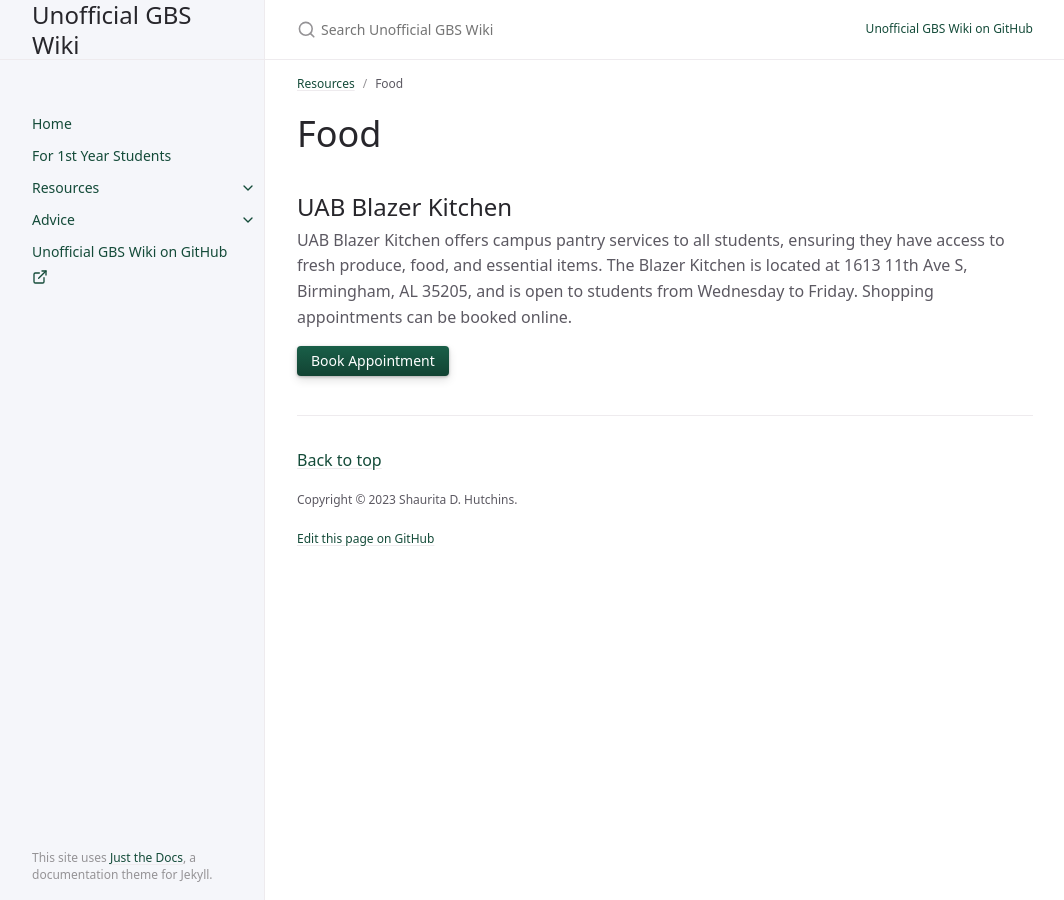
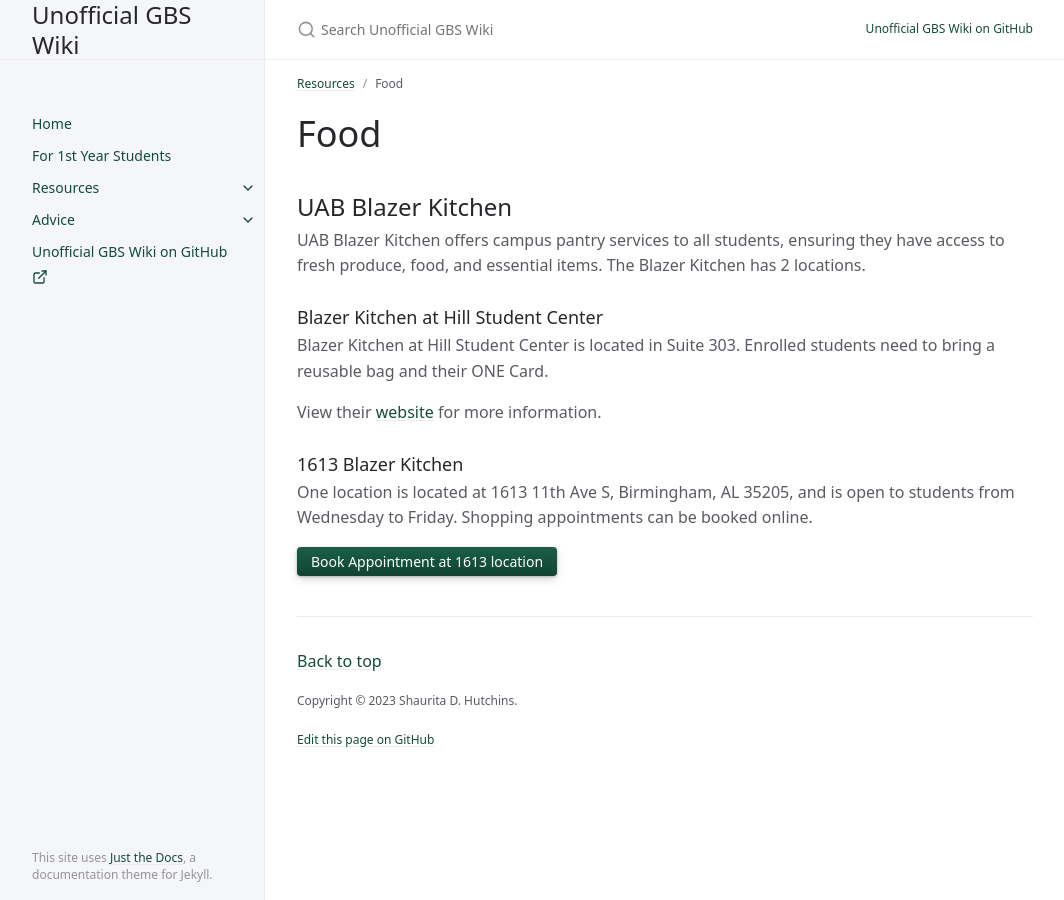
Before and after one commit to sdhutchins/gbs-guide, a Jekyll site: the page built from docs/resources/food.md, in a window 1280 px wide. Shown: the whole page, without its empty margins (107-1171 px from the left). Built offline with Jekyll 4.4.1, drawn with Linux system fonts in a browser that asks for light colours; cached includes are drawn as plain includes.

Commit message:
Add more info about Blazer Kitchen.

```diff
--- a/docs/resources/food.md
+++ b/docs/resources/food.md
@@ -11,6 +11,16 @@ nav_order: 3
 
 ## UAB Blazer Kitchen
 
-UAB Blazer Kitchen offers campus pantry services to all students, ensuring they have access to fresh produce, food, and essential items. The Blazer Kitchen is located at 1613 11th Ave S, Birmingham, AL 35205, and is open to students from Wednesday to Friday. Shopping appointments can be booked online.
+UAB Blazer Kitchen offers campus pantry services to all students, ensuring they have access to fresh produce, food, and essential items. The Blazer Kitchen has 2 locations.
 
-[Book Appointment](https://uab.givepulse.com/event/336597-1613-Building-Shopper-Appointments){: .btn .btn-primary .fs-3 .mb-4 .mb-md-0 .mr-2 }
+### Blazer Kitchen at Hill Student Center
+
+Blazer Kitchen at Hill Student Center is located in Suite 303. Enrolled students need to bring a reusable bag and their ONE Card.
+
+View their [website](https://www.uab.edu/students/assistance/blazer-kitchen) for more information.
+
+### 1613 Blazer Kitchen
+
+One location is located at 1613 11th Ave S, Birmingham, AL 35205, and is open to students from Wednesday to Friday. Shopping appointments can be booked online.
+
+[Book Appointment at 1613 location](https://uab.givepulse.com/event/336597-1613-Building-Shopper-Appointments){: .btn .btn-primary .fs-3 .mb-4 .mb-md-0 .mr-2 }
```
Also changed, not shown: docs/first-years.md (+2 -2 lines).
